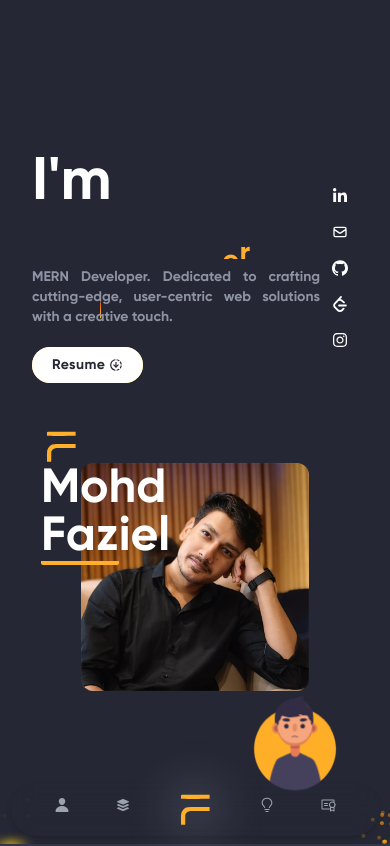
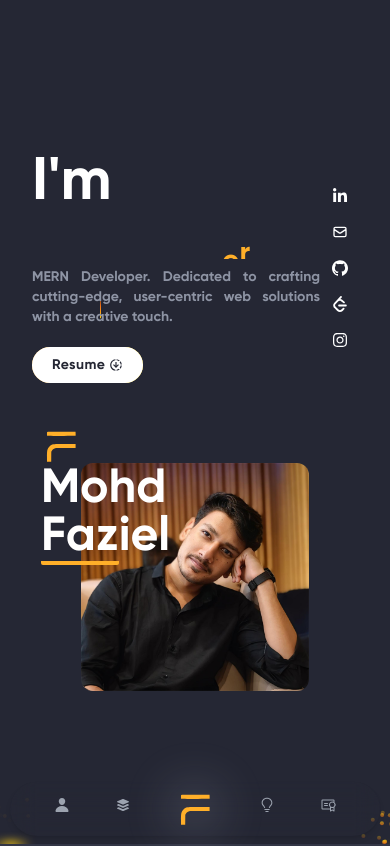
Before and after one commit to mohdfaziel/Portfolio, a React (Vite) app: page / in a window 390 px wide. Shown: the top 846 px of the page. Built offline with nearby package versions, Linux system fonts and the light colour scheme; no server answers; a web font is replaced by a local one.

Commit message:
Hidden Bot on phone screens

```diff
--- a/src/Components/FazBot/Bot.jsx
+++ b/src/Components/FazBot/Bot.jsx
@@ -62,7 +62,7 @@ function Bot() {
   };
 
   return (
-    <div className="fixed bottom-5 right-5 z-50">
+    <div className="hidden md:flex fixed bottom-5 right-5 z-50">
       {/* Avatar with clickable toggle */}
       <div
         className="relative cursor-pointer"
```
